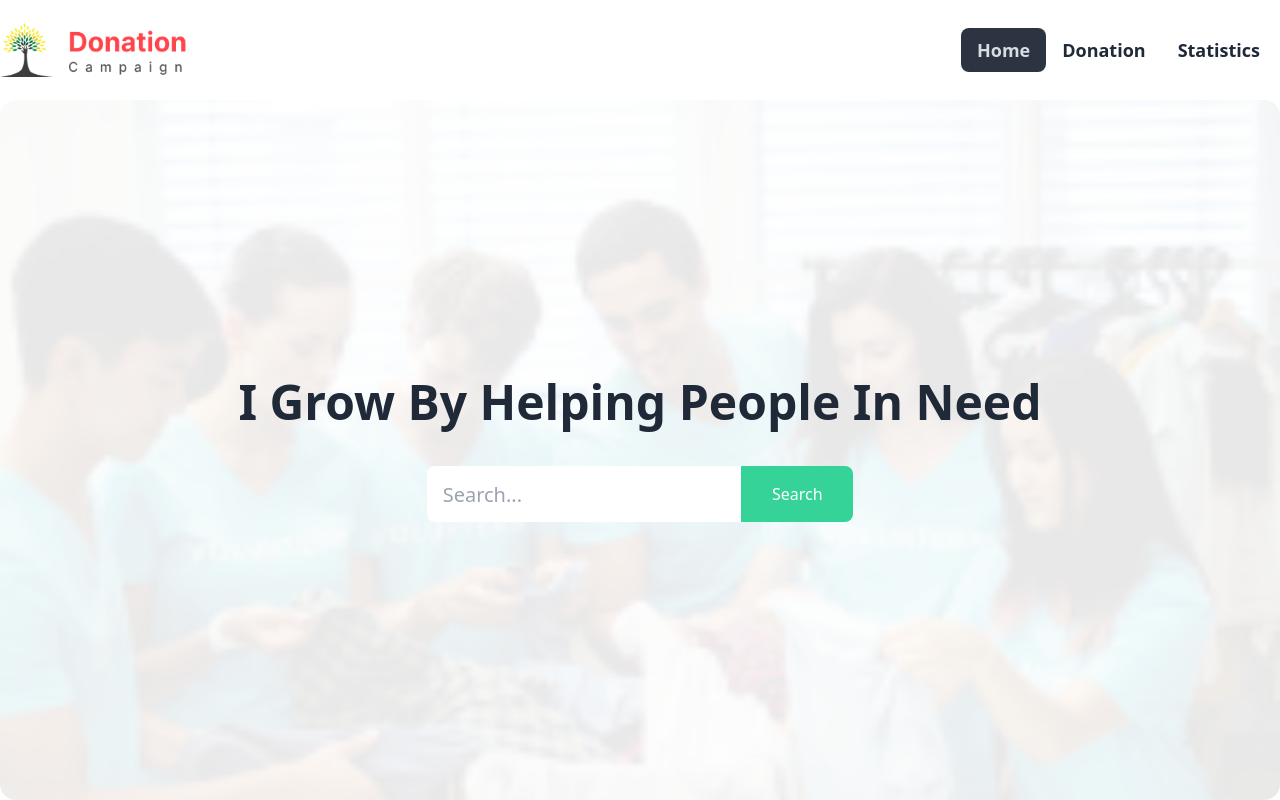
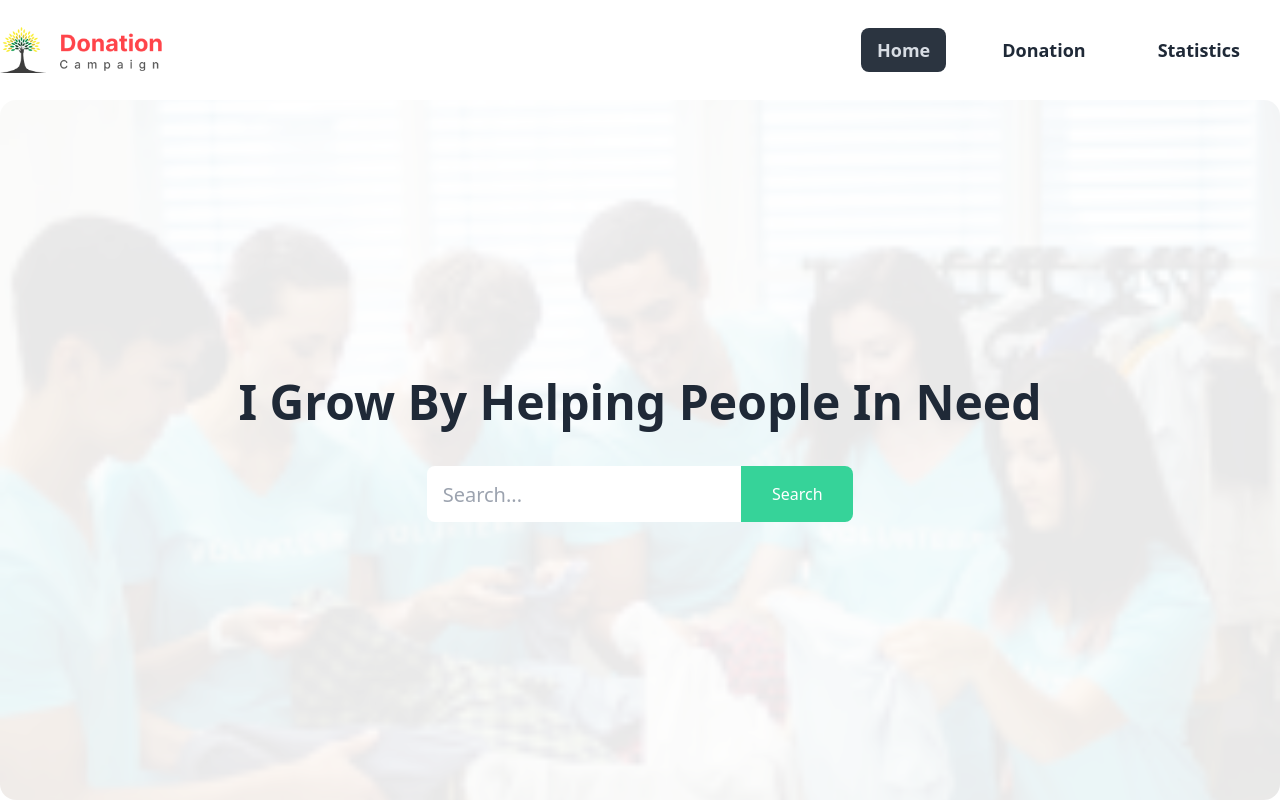
Before and after one commit to MdAbdullahIbnNoor/donation-page-react, a React (Vite) app: page / in a window 1280 px wide. Shown: the top 800 px of the page. Built offline with nearby package versions, Linux system fonts and the light colour scheme.

Commit message:
some minor issues are fixed. ready for final check

```diff
--- a/src/components/Donation/Donation.jsx
+++ b/src/components/Donation/Donation.jsx
@@ -24,7 +24,7 @@
         }
     }, [cards])
 
-    console.log(donations);
+    // console.log(donations);
 
 
 
@@ -65,6 +65,7 @@
                     )
                 }
             </div>
+            {/* <div className={dataLength === donations.length ? 'hidden' : dataLength < 4 ? 'hidden' : ''}></div> */}
             <div className={dataLength === donations.length && 'hidden'}>
                 <button onClick={() => setDataLength(donations.length)} className="btn text-white bg-emerald-600 hover:bg-emerald-800 w-32 flex justify-center mx-auto my-8">Show All</button>
             </div>
--- a/src/components/Header/Header.jsx
+++ b/src/components/Header/Header.jsx
@@ -2,9 +2,9 @@
 
 const Header = () => {
     const links = <>
-        <li><NavLink to="/">Home</NavLink></li>
-        <li><NavLink to="/donation">Donation</NavLink></li>
-        <li><NavLink to="/statistics">Statistics</NavLink></li>
+        <li className="md:px-5 md:text-lg"><NavLink to="/">Home</NavLink></li>
+        <li className="md:px-5 md:text-lg"><NavLink to="/donation">Donation</NavLink></li>
+        <li className="md:px-5 md:text-lg"><NavLink to="/statistics">Statistics</NavLink></li>
     </>
 
     return (
```
